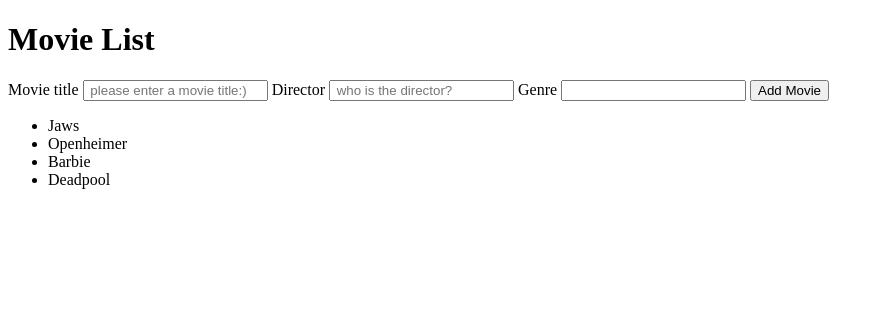
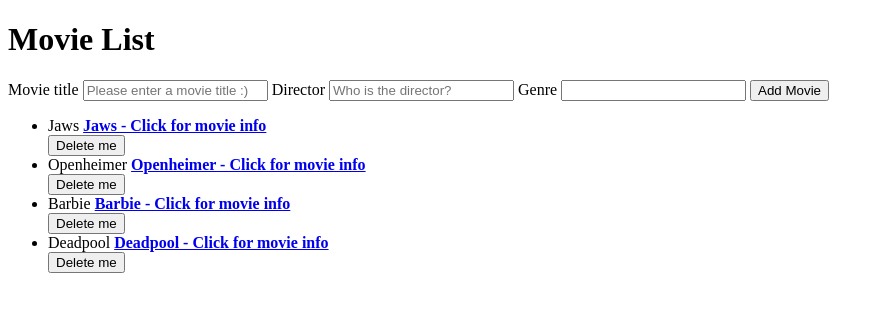
Before and after one commit to Stuart-Ure/wk-3--Flask-movie-lab-hw, a Flask app: page /movies in a window 1280 px wide. Shown: the top 312 px of the page, without its empty margins (0-884 px from the left). Run offline with Flask 3, Linux system fonts and the light colour scheme.

Commit message:
mvp complete

```diff
--- a/controller/movie_controller.py
+++ b/controller/movie_controller.py
@@ -1,21 +1,39 @@
-from flask import render_template, Blueprint, request
+from flask import render_template, Blueprint, request, redirect
 from models.movie_list import movies, add_new_movie
 from models.movie import Movie
-
 
 movies_blueprint = Blueprint("movies", __name__)
 
 @movies_blueprint.route('/movies')
 def index():
-    return render_template('index.jinja', title= " Movie List", movies=movies)
+    return render_template('index.jinja', title="Movie List", movies=movies)
 
-
-@movies_blueprint.route('/movies', methods= ['POST'])
+@movies_blueprint.route('/movies', methods=['POST'])
 def add_movie():
     movie_title = request.form['title']
     movie_director = request.form['director']
     movie_genre = request.form['genre']
-    new_movie=Movie(movie_title, movie_director, movie_genre)
+    new_movie = Movie(movie_title, movie_director, movie_genre)
 
     add_new_movie(new_movie)
-    return render_template('index.jinja', title= " Movie List", movies=movies)
+    return render_template('index.jinja', title="Movie List", movies=movies)
+
+@movies_blueprint.route('/movies/delete', methods=['POST'])
+def remove_movie():
+    movie_title = request.form['title']
+    for movie in movies:
+        if movie_title == movie.title:
+            movies.pop(movies.index(movie))
+    return render_template('index.jinja', title="Movie List", movies=movies)
+
+@movies_blueprint.route('/movies/deleteindex', methods=['POST'])
+def remove_index():
+    index_to_remove = int(request.form["index"])
+
+    if len(movies) > 1:
+        movies.pop(index_to_remove)
+    else:
+        # If there's only one movie left, delete it.
+        movies.pop(0)
+
+    return redirect('/movies')
--- a/templates/index.jinja
+++ b/templates/index.jinja
@@ -1,4 +1,4 @@
-
+{#
 {% extends 'base.jinja' %}
 
 {% block content %}
@@ -24,12 +24,51 @@
     <ul>
         {% for movie in movies %}
         <li>{{ movie.title }} </li>
+    <b><a href="/movies/{{ movies.index(movie) }}">{{ movie.movie_title }} - Click for movie info</a></b>
         {% endfor %}
     </ul>
 
+    <form action="/movies/deleteindex", method="post">
+    <input type ="hidden" name="index" value={{movies.index(movie)}}>
+    <input type="submit" value = "delete me">
+
+    </form>
+  </li>
+
     {% endblock %}
 </body>
-</html>
+</html> #}
 
+{% extends 'base.jinja' %}
 
-{# - {{ movie.director }} - {{ movie.genre }} #}
+{% block content %}
+    <h1>{{ title }}</h1>
+    <link rel="stylesheet" href="{{ url_for('static', filename='style.css') }}">
+
+   <form action="/movies" method="post">
+        <label for="title">Movie title</label>
+        <input type="text" name="title" id="movie-title" placeholder="Please enter a movie title :)">
+
+        <label for="director">Director</label>
+        <input type="text" name="director" id="director" placeholder="Who is the director?">
+
+        <label for="genre">Genre</label>
+        <input type="text" name="genre">
+
+        <input type="submit" value="Add Movie">
+    </form>
+
+    <ul class="movie-list">
+        {% for movie in movies %}
+        <li>
+            {{ movie.title }}
+            <b><a href="/movies/{{ loop.index }}">{{ movie.title }} - Click for movie info</a></b>
+
+            <form action="/movies/deleteindex" method="post">
+                <input type="hidden" name="index" value="{{ loop.index }}">
+                <input type="submit" value="Delete me">
+            </form>
+        </li>
+        {% endfor %}
+    </ul>
+{% endblock %}
```
Also changed, not shown: templates/movie.jinja (added, +26 -0 lines).
